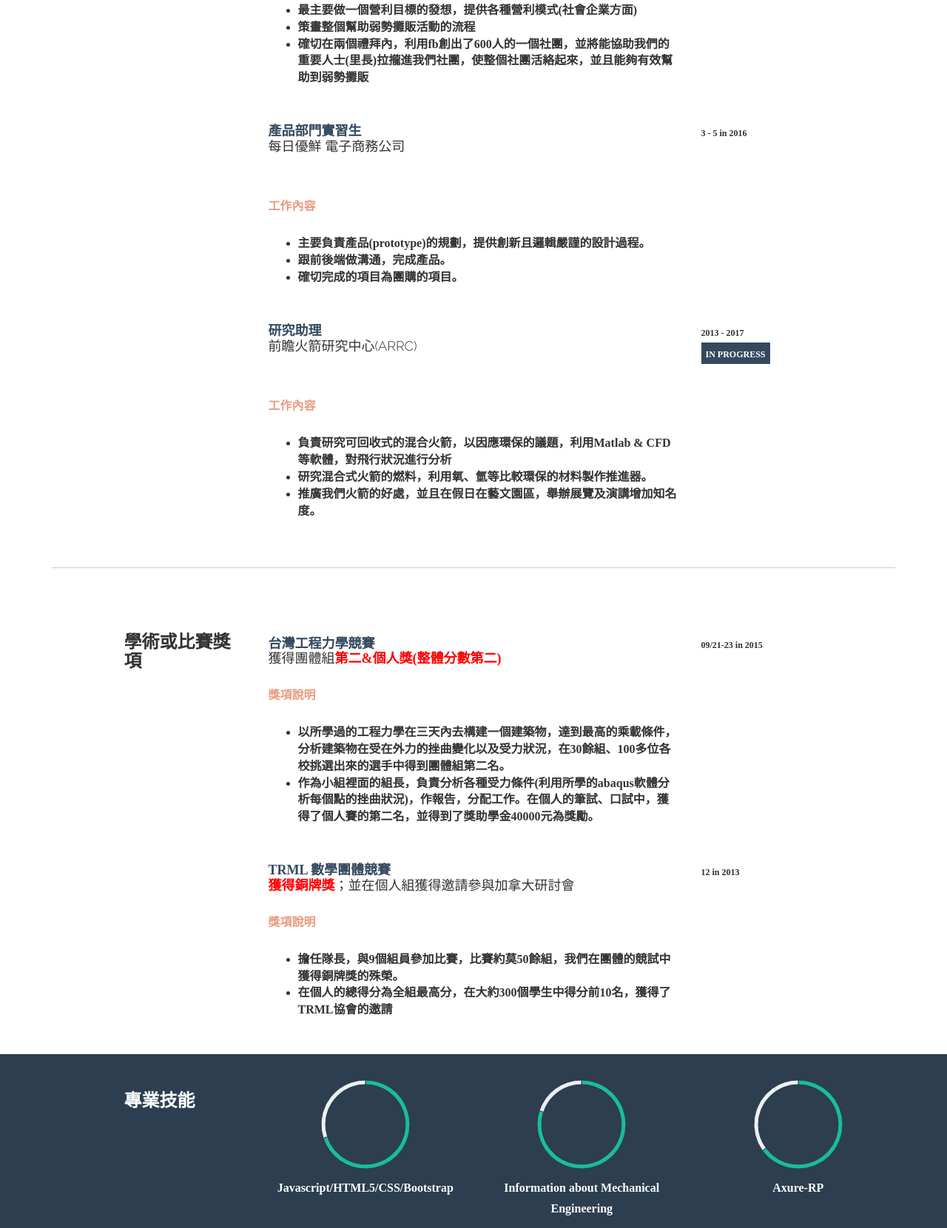
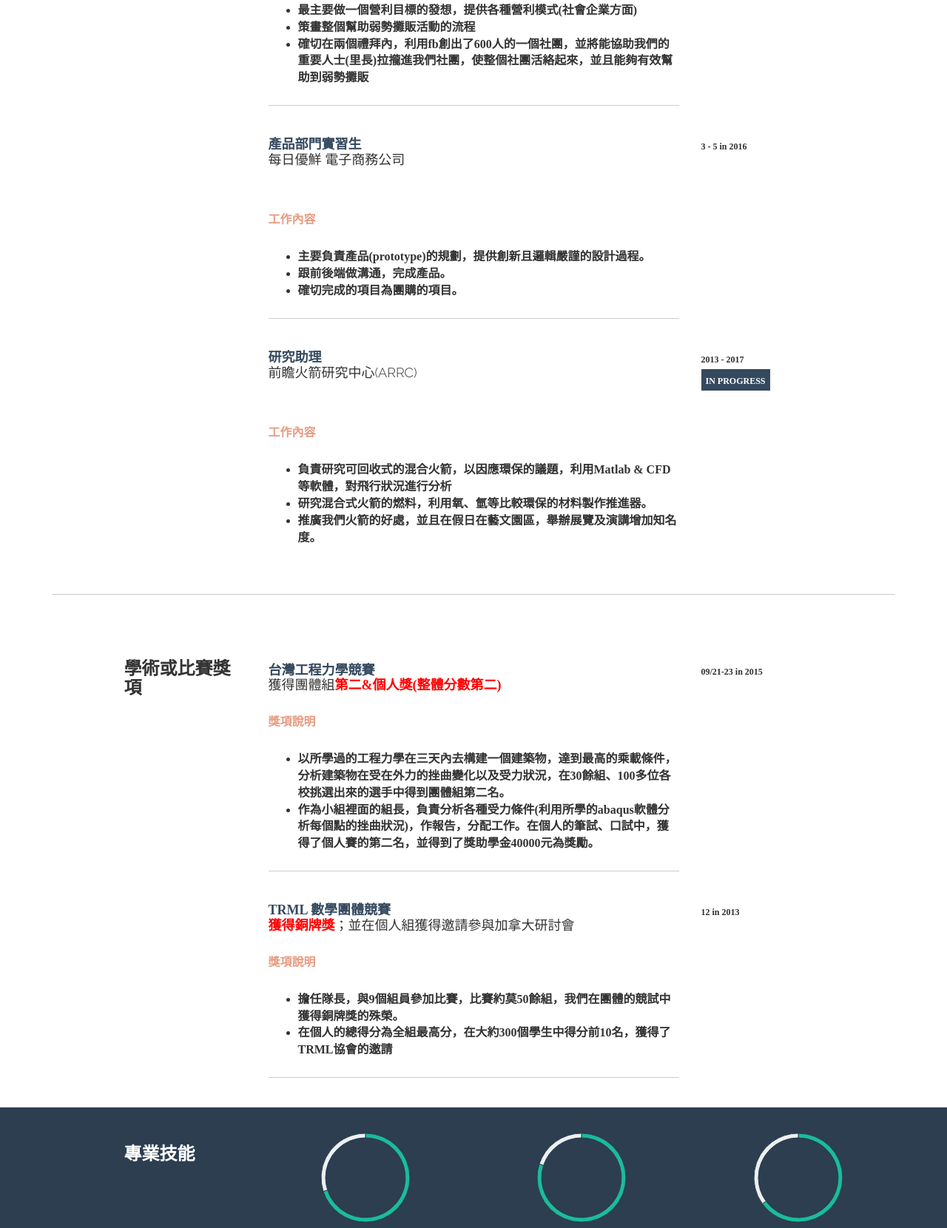
Before and after one commit to Chihengwang/Resume, a plain HTML site: page index.html in a window 1280 px wide. Shown: the part 1569-3229 px from the top of the page at 74% size. Drawn offline with Linux system fonts and the light colour scheme; a web font is replaced by a local one.

Commit message:
final version

```diff
--- a/index.html
+++ b/index.html
@@ -159,6 +159,7 @@
 
 						</ul>
 					</more></p>
+					<hr>
 				</div>
 				<div class="col-lg-3">
 					<br>
@@ -177,10 +178,12 @@
 							<li>確切完成的項目為團購的項目。</li>
 						</ul>
 					</more></p>
+					<hr>
 				</div>
 				<div class="col-lg-3">
 				<br>
 					<p><sm>3 - 5 in 2016</sm></p>
+
 				</div>
 				<div class="col-lg-6 col-lg-offset-3">
 					<p><h4><t>研究助理 </t><br/>
@@ -223,6 +226,7 @@
 							<li>作為小組裡面的組長，負責分析各種受力條件(利用所學的abaqus軟體分析每個點的挫曲狀況)，作報告，分配工作。在個人的筆試、口試中，獲得了個人賽的第二名，並得到了獎助學金40000元為獎勵。</li>
 						</ul>
 					</more></p>
+					<hr>
 				</div>
 
 				<div class="col-lg-3">
@@ -241,6 +245,7 @@
 							<li>在個人的總得分為全組最高分，在大約300個學生中得分前10名，獲得了TRML協會的邀請</li>
 						</ul>
 					</more></p>
+					<hr>
 				</div>
 				<div class="col-lg-3">
 				<br>
@@ -390,6 +395,7 @@
 				</div>
 				<div class="col-lg-3">
 					<p>積非城市網站prototype</p>
+					<hr>
 				<p class="port_text"><more>這是之前比台大創創挑戰賽時，所做的一個prototpe，雖然還沒有做得很完全，但是大致上的互動與概念都已經挺清晰，並且有獲得比賽時評審的讚賞，而我們在此比賽中進了第二階段<span style="color: red;">(219隊取40隊)</span>，此計畫仍在進行當中<br/><br/>
 					<sm><i class="icon-tag"></i> 圖是連結</sm></more>
 				</p>
@@ -400,6 +406,7 @@
 				</div>
 				<div class="col-lg-3">
 						<p>app創業與實作課程</p>
+						<hr>
 					<p><more>這門課比較特別的地方是我們用了擴增實境做了一個app，然後因為我們比較不熟悉確切內部的演算法怎麼做，所以我們引進了fuforia的API，進而改良成我們的產品，藉由此技術實現利用擴增實境置入家具。並且獲得老師的好評。而因為我是與大陸同學一起分工實作，因此在過程中總覺得特別有趣。
 					<br/><br/>
 						<sm><i class="icon-tag"></i> front-end</sm></more>
```
Also changed, not shown: 1 other file.
